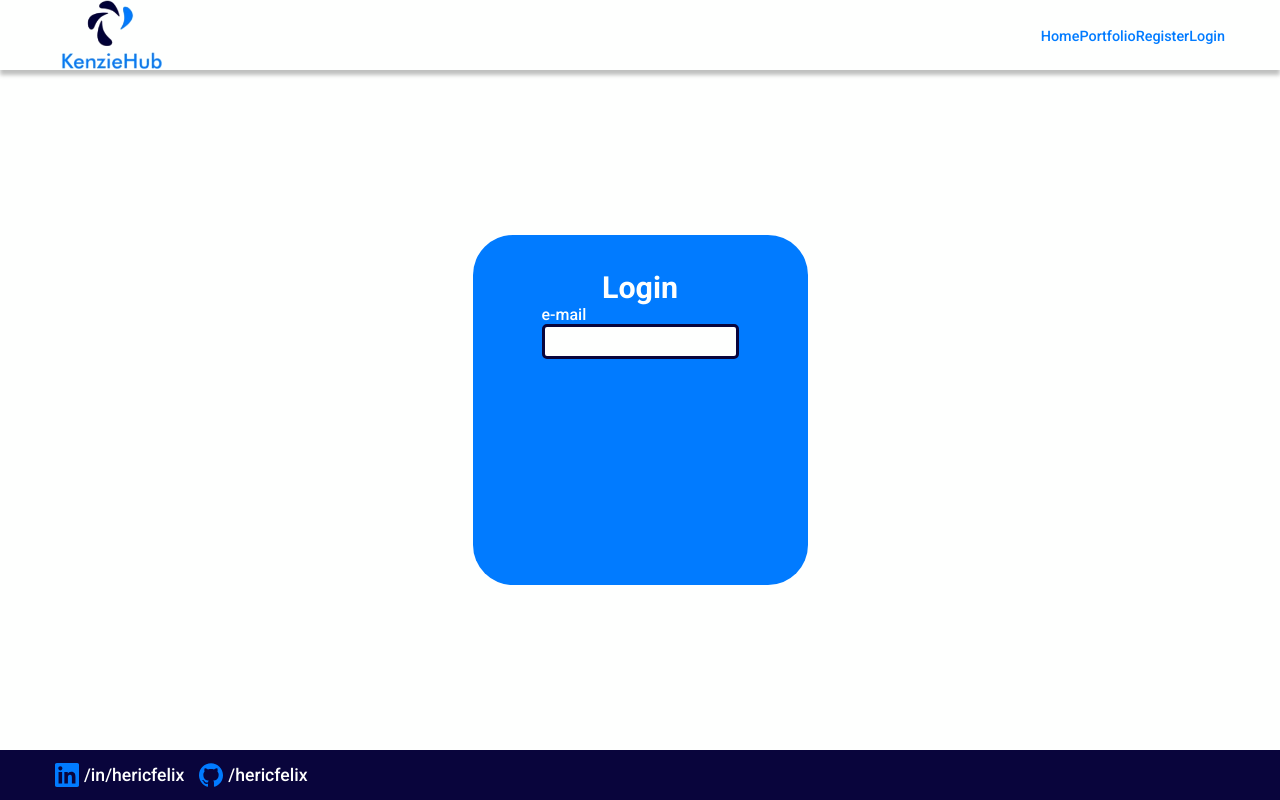
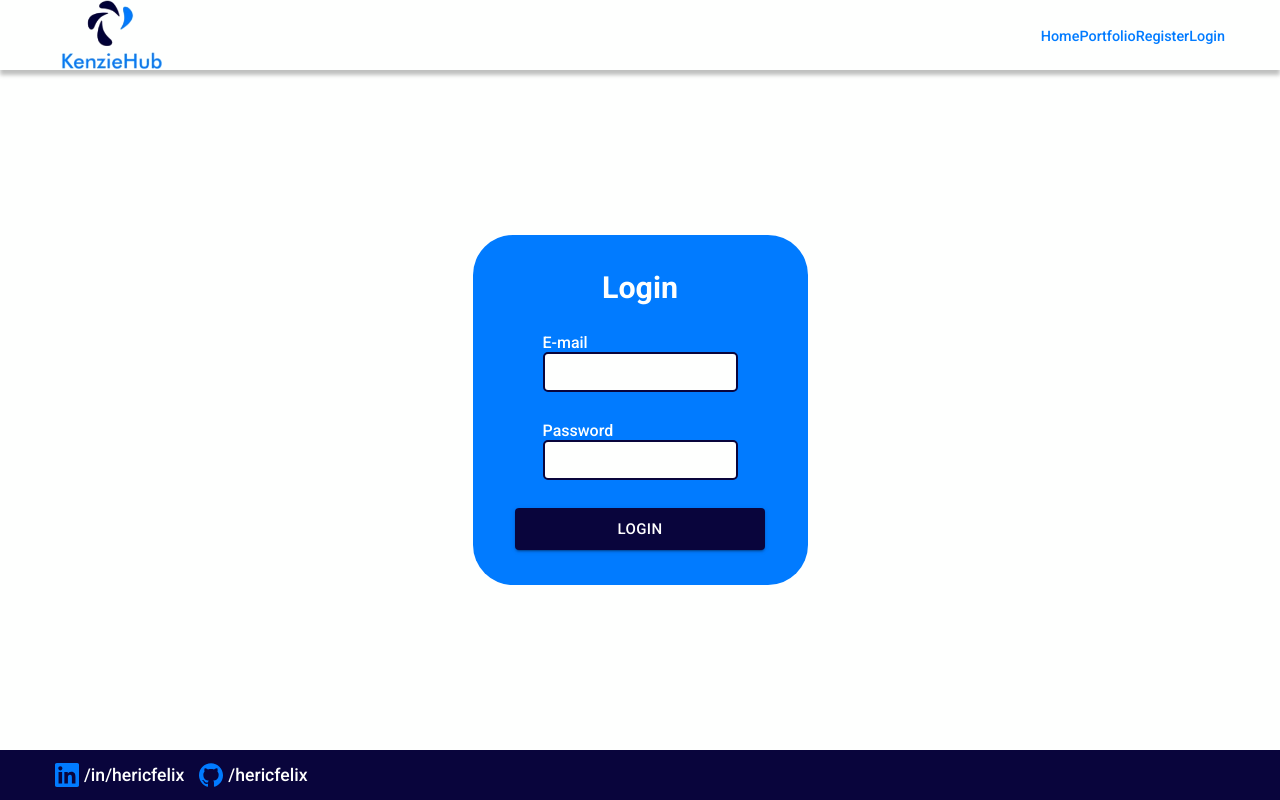
Before and after one commit to Kenzie-Academy-Brasil-Developers/kenzie-hub-hericfelix, a React (Create React App) app: page /login in a window 1280 px wide. Built offline with nearby package versions, Linux system fonts and the light colour scheme.

Commit message:
feat: Login page created

```diff
--- a/src/components/Input/index.js
+++ b/src/components/Input/index.js
@@ -1,11 +1,11 @@
 import { Container, InputBox } from "./style";
 
-const Input = ({ label, ...rest }) => {
+const Input = ({ label, register, name, ...rest }) => {
   return (
     <Container>
       <p>{label}</p>
       <InputBox>
-        <input {...rest}></input>
+        <input {...register(name)} {...rest}></input>
       </InputBox>
     </Container>
   );
--- a/src/components/Input/style.js
+++ b/src/components/Input/style.js
@@ -11,10 +11,12 @@ export const Container = styled.div`
 
 export const InputBox = styled.div`
   border-radius: 5px;
-  border: 3px solid var(--dark-blue);
+  border: 2px solid var(--dark-blue);
   background-color: var(--white);
   padding: 5px;
+  padding-top: 7px;
   width: 100%;
+  height: 40px;
 
   input {
     background-color: transparent;
--- a/src/pages/Login/index.js
+++ b/src/pages/Login/index.js
@@ -1,16 +1,49 @@
+import { useForm } from "react-hook-form";
 import Footer from "../../components/Footer";
 import Header from "../../components/Header";
 import Input from "../../components/Input";
 import { Container, Content, Form } from "./style";
+import * as yup from "yup";
+import { yupResolver } from "@hookform/resolvers/yup";
+import { Button } from "@mui/material";
 
 const Login = () => {
+  const schema = yup.object().shape({
+    email: yup.string().required(),
+    password: yup.string().required(),
+  });
+
+  const {
+    register,
+    handleSubmit,
+    formState: { errors },
+  } = useForm({ resolver: yupResolver(schema) });
+
+  const handleLogin = (data) => {
+    console.log(data);
+  };
   return (
     <Container>
       <Header />
       <Content>
-        <Form>
+        <Form onSubmit={handleSubmit(handleLogin)}>
           <h2>Login</h2>
-          <Input label="e-mail" />
+          <Input register={register} name="email" label="E-mail" />
+          <Input
+            type="password"
+            register={register}
+            name="password"
+            label="Password"
+          />
+          <Button
+            color="secondary"
+            sx={{ width: 250 }}
+            size="large"
+            variant="contained"
+            type="submit"
+          >
+            Login
+          </Button>
         </Form>
       </Content>
       <Footer />
--- a/src/pages/Login/style.js
+++ b/src/pages/Login/style.js
@@ -26,7 +26,7 @@ export const Form = styled.form`
   padding: 35px;
   display: flex;
   flex-direction: column;
-  justify-content: self-start;
+  justify-content: space-between;
   align-items: center;
   h2 {
     background-color: transparent;
```
